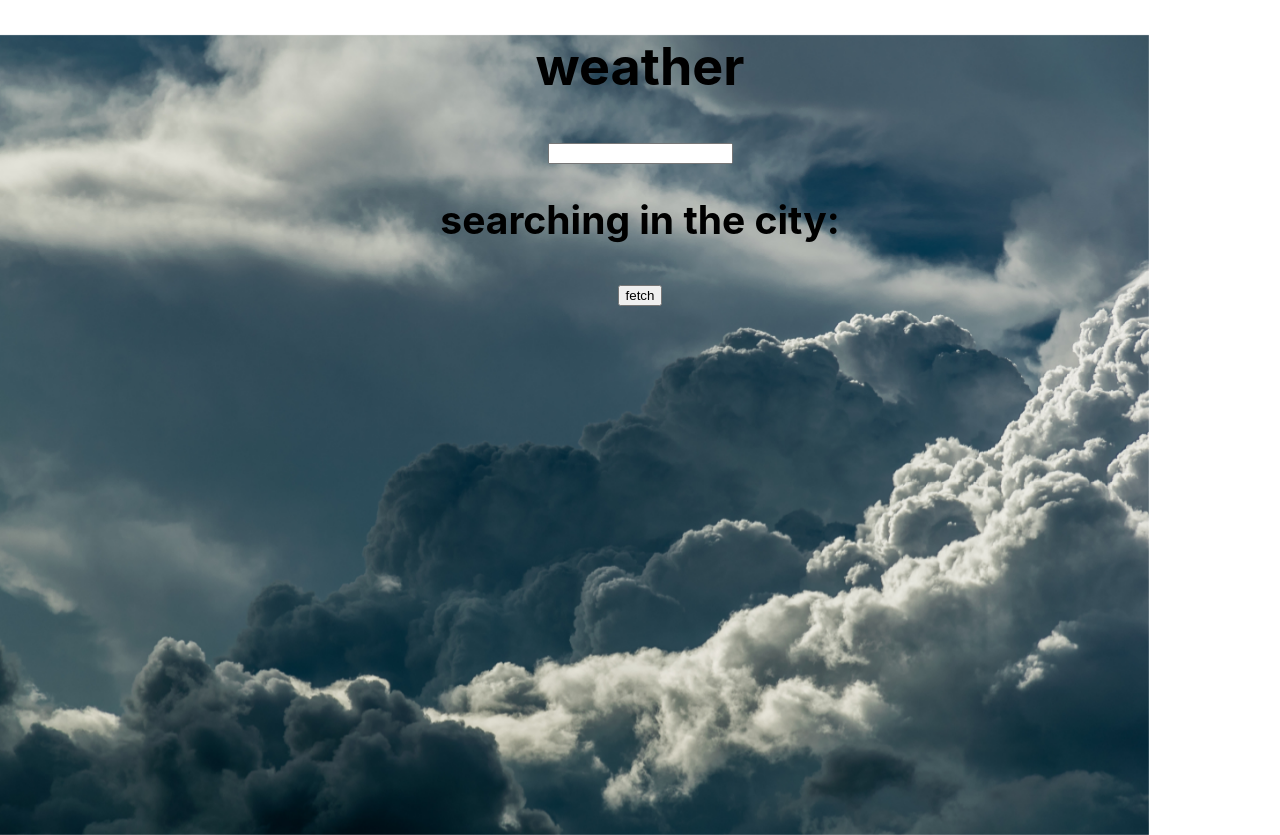
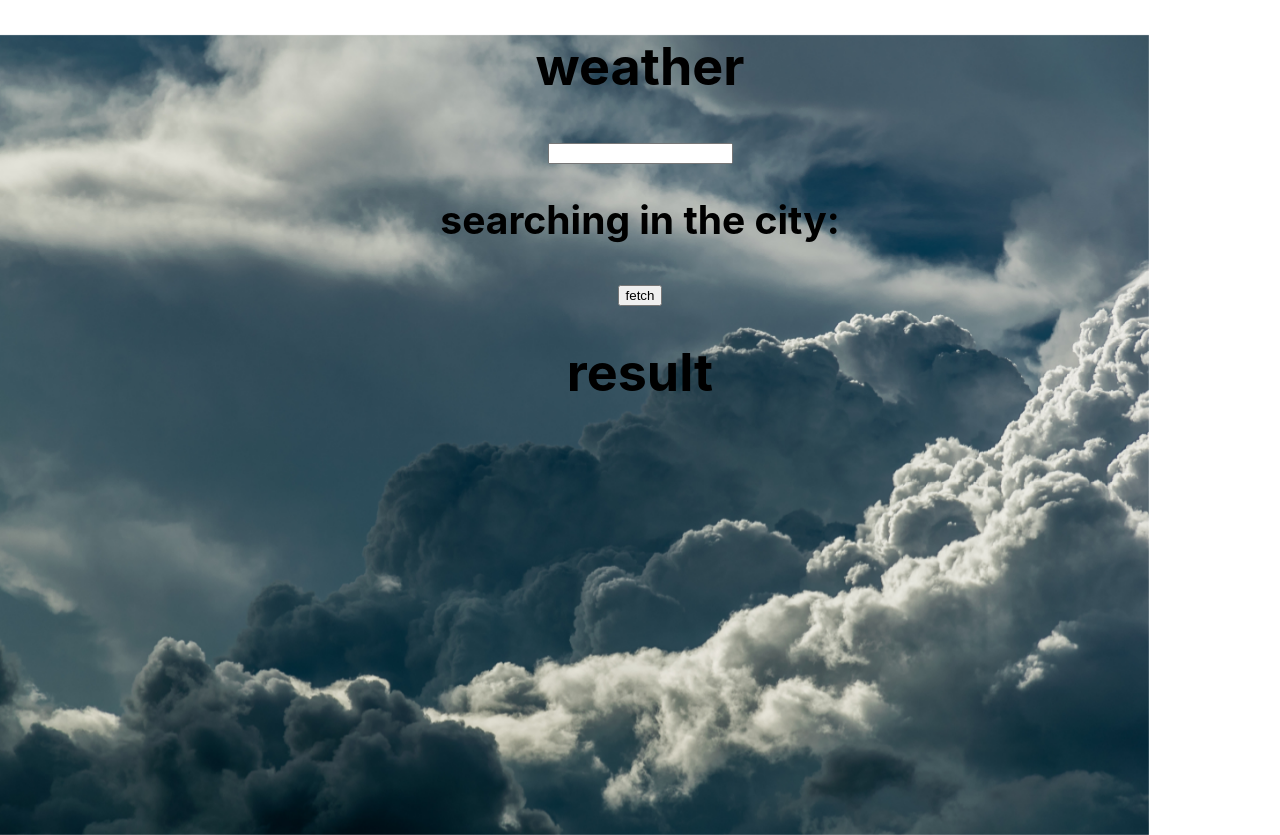
Before and after one commit to fluffy-lion-zzz/react-weather-app, a React (Create React App) app: page / in a window 1280 px wide. Built offline with nearby package versions, Linux system fonts and the light colour scheme.

Commit message:
result merge test

```diff
--- a/src/App.js
+++ b/src/App.js
@@ -2,6 +2,7 @@ import './App.css';
 import { useEffect, useState } from 'react'
 import { collect } from './utilities/collect'
 import { suggestion } from './utilities/suggestion'
+import Result from './Components/Results';
 require('dotenv').config()
 
 function App() {
@@ -58,6 +59,7 @@ function App() {
       <h2>searching in the city: {input}</h2>
       <button onClick={handleFetch}>fetch</button>
       <div class="bg"></div>
+      <Result />
       {/* <button onClick={handleSuggestion}>suggest</button> */}
     </div>
   );
--- /dev/null
+++ b/src/Components/Results.js
@@ -0,0 +1,6 @@
+const Result = () => {
+    return (
+        <h1>result</h1>
+    )
+}
+export default Result
```
